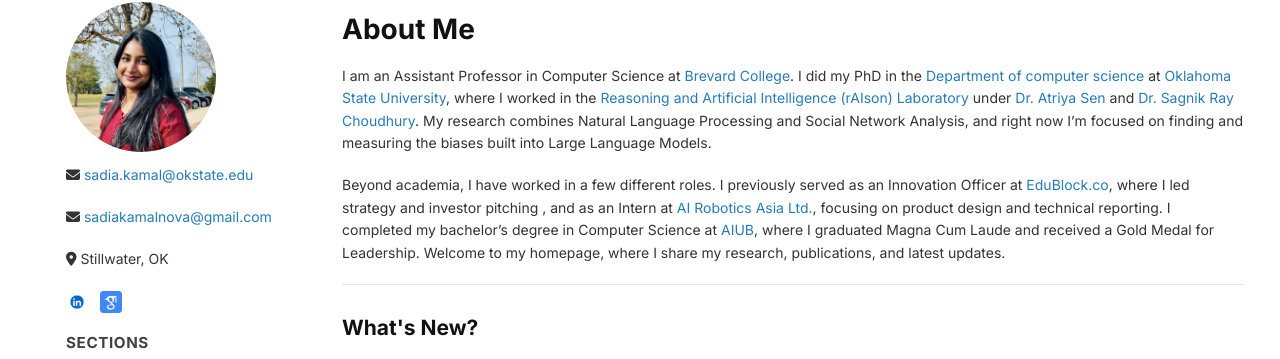
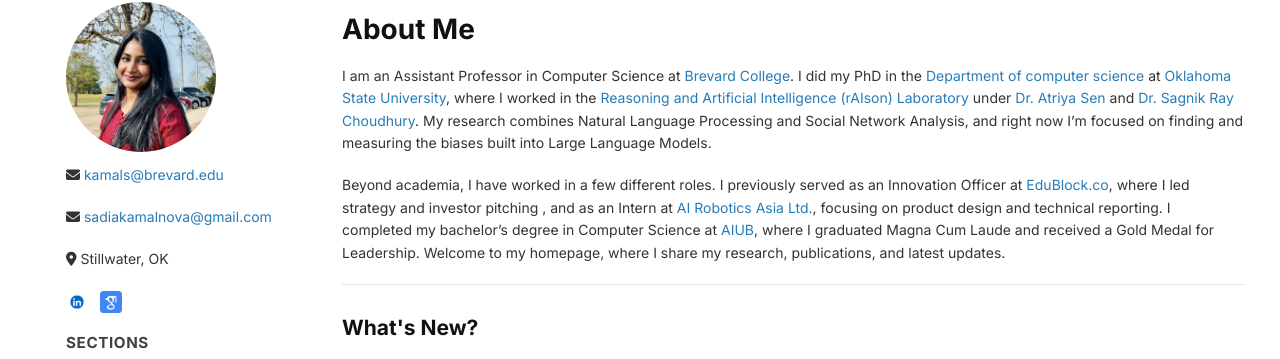
Before and after one commit to sadiakamal/sadiakamal.github.io, a Jekyll site: the page built from index.md, in a window 1280 px wide. Shown: the part 95-454 px from the top of the page. Built offline with Jekyll 4.4.1, drawn with Linux system fonts in a browser that asks for light colours; the repository's description, which GitHub fills in, is left out.

Commit message:
Update contact email address in default layout

```diff
--- a/_layouts/default.html
+++ b/_layouts/default.html
@@ -68,7 +68,7 @@
 
         <!-- Contact -->
         <div class="contact-info">
-            <p><i class="fa-solid fa-envelope"></i> <a href="mailto:sadia.kamal@okstate.edu">sadia.kamal@okstate.edu</a></p>
+            <p><i class="fa-solid fa-envelope"></i> <a href="mailto:kamals@brevard.edu">kamals@brevard.edu</a></p>
             <p><i class="fa-solid fa-envelope"></i> <a href="mailto:sadiakamalnova@gmail.com">sadiakamalnova@gmail.com</a></p>
             <p><i class="fa-solid fa-location-dot"></i> Stillwater, OK</p>
             <div class="contact-icons">
```
